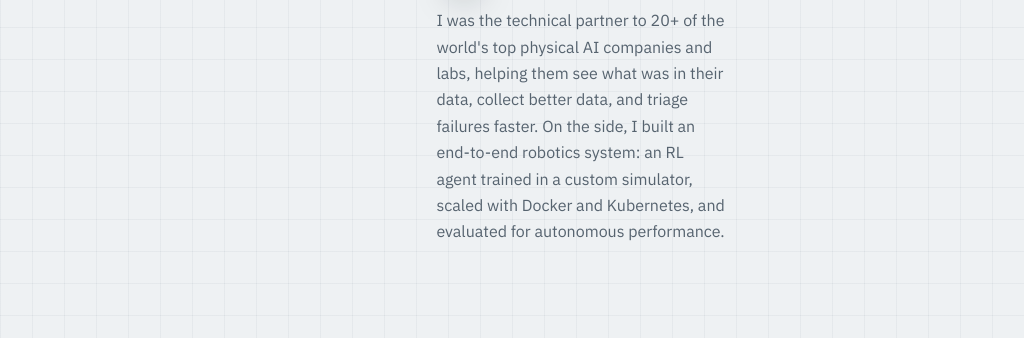
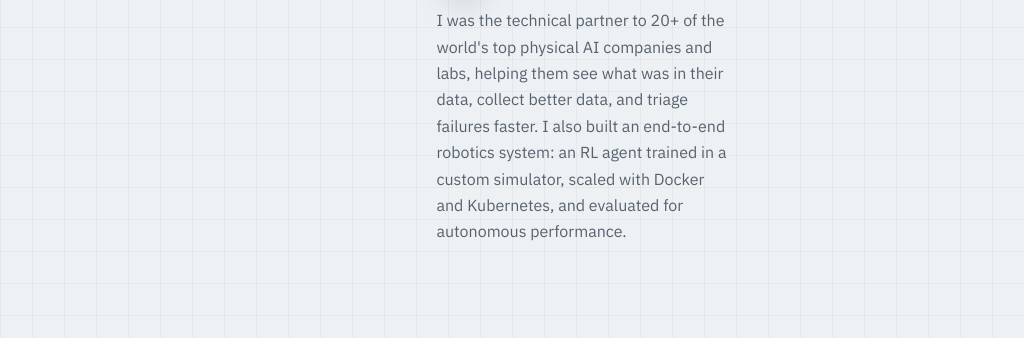
Before and after one commit to ash-cortez/ash-cortez.github.io, a plain HTML site: page index.html in a window 1280 px wide. Shown: the part 1253-1591 px from the top of the page, without its empty margins (256-1280 px from the left). Drawn offline with Linux system fonts and the light colour scheme.

Commit message:
Wording: Foxglove RL project
Co-Authored-By: Claude Opus 5.5 <noreply@anthropic.com>

```diff
--- a/index.html
+++ b/index.html
@@ -74,7 +74,7 @@
       <div class="art"><svg viewBox="0 0 400 260" role="img" aria-label="Sketch of the Foxglove app: a 3D lidar point cloud, a plot, a camera image and a playback timeline" data-art="foxglove"></svg></div>
       <div class="stop-text reveal">
         <p class="stop-co"><img src="images/logos/foxglove.png" alt="">Foxglove <span class="when">2026</span></p>
-        <p>I was the technical partner to 20+ of the world's top physical AI companies and labs, helping them see what was in their data, collect better data, and triage failures faster. On the side, I built an end-to-end robotics system: an RL agent trained in a custom simulator, scaled with Docker and Kubernetes, and evaluated for autonomous performance.</p>
+        <p>I was the technical partner to 20+ of the world's top physical AI companies and labs, helping them see what was in their data, collect better data, and triage failures faster. I also built an end-to-end robotics system: an RL agent trained in a custom simulator, scaled with Docker and Kubernetes, and evaluated for autonomous performance.</p>
       </div>
     </article>
 
```
